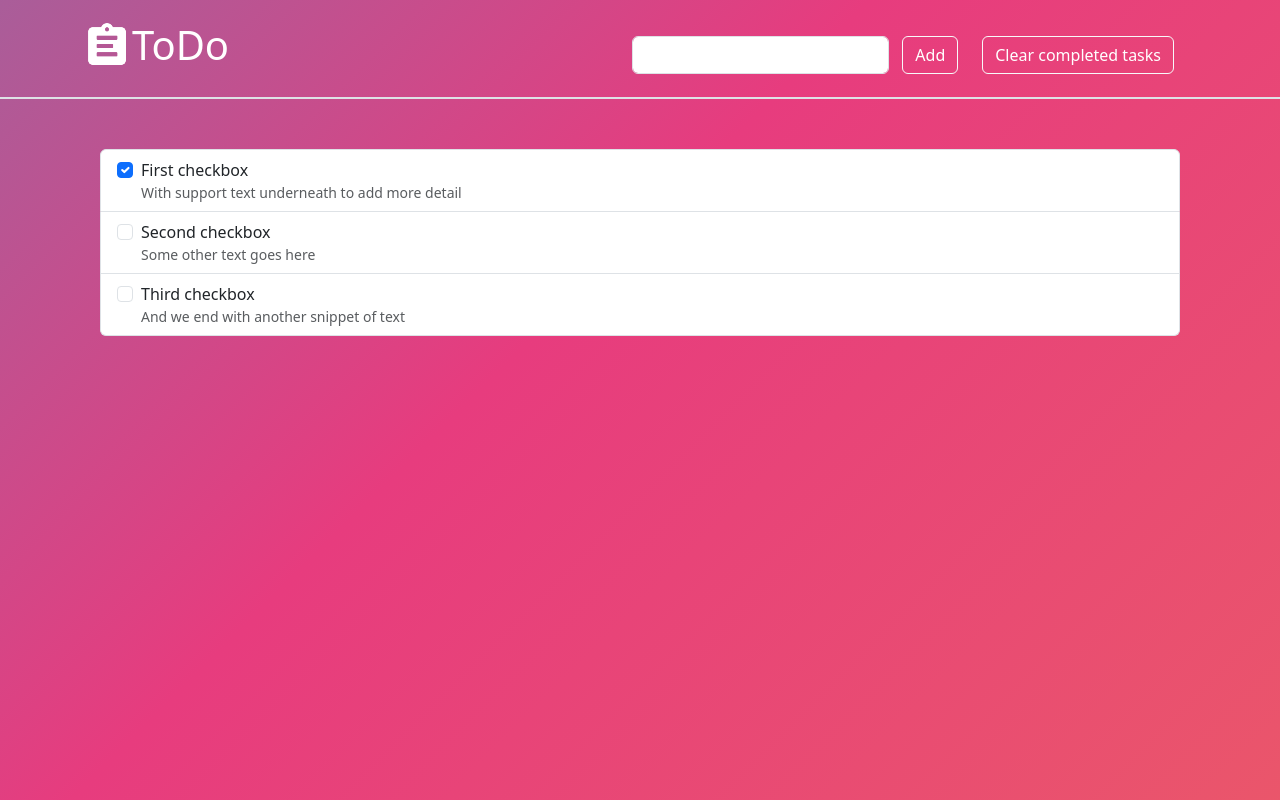
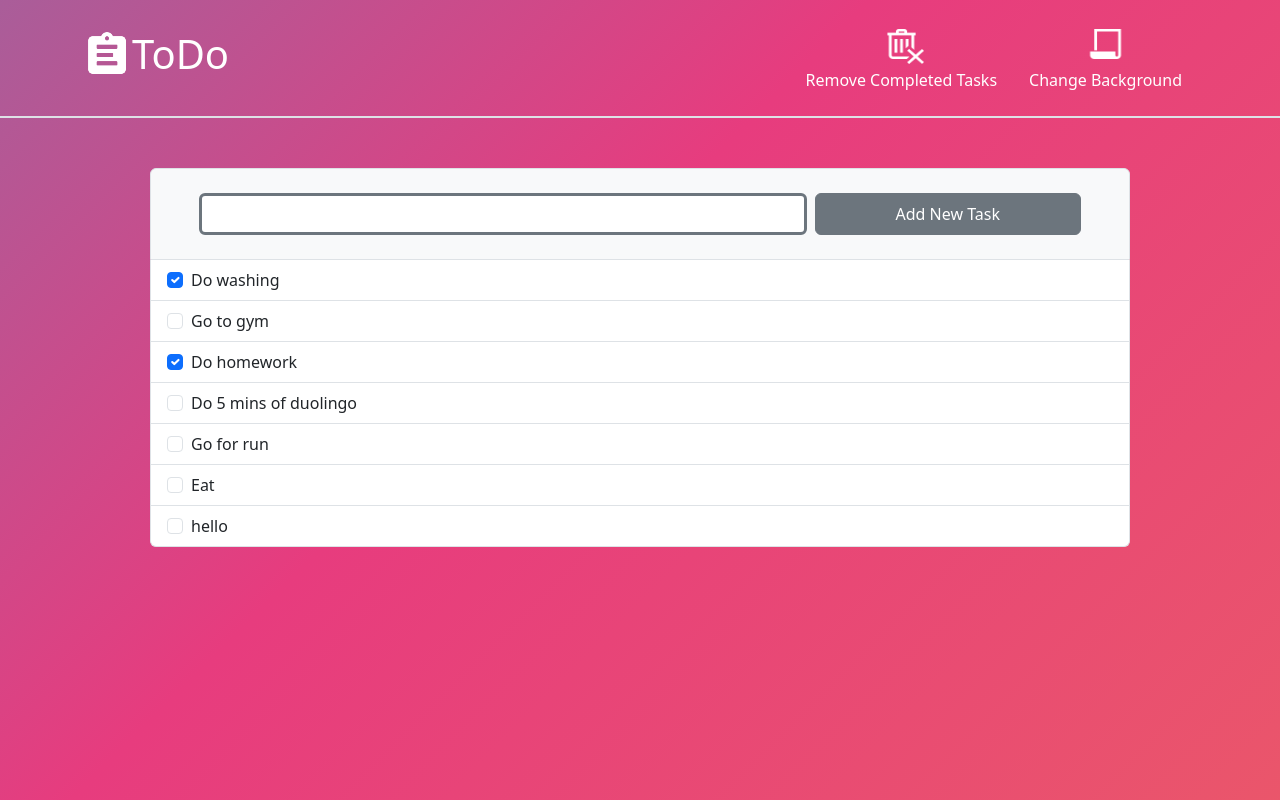
Before and after one commit to vincent-jack/todo-list-website, a Flask app: page / in a window 1280 px wide. Run offline with Flask 3, Linux system fonts and the light colour scheme; some libraries are stand-ins or nearby versions.

Commit message:
Add ability to create new tasks and save them

```diff
--- /dev/null
+++ b/instance/task-data.csv
@@ -0,0 +1,8 @@
+name,complete
+Do washing,True
+Go to gym,False
+Do homework,True
+Do 5 mins of duolingo,False
+Go for run,False
+Eat,False
+hello,False
--- a/main.py
+++ b/main.py
@@ -1,27 +1,24 @@
-from flask import Flask, render_template, redirect, url_for
+from flask import Flask, request, render_template, redirect, url_for
 from flask_bootstrap import Bootstrap5
-from flask_sqlalchemy import SQLAlchemy
-from sqlalchemy.orm import DeclarativeBase, Mapped, mapped_column
-from sqlalchemy import String, Boolean, create_engine
+import pandas
 import os
-
-
-class Base(DeclarativeBase):
-    pass
-
 
 app = Flask(__name__)
 Bootstrap5(app)
+app.config['SECRET_KEY'] = os.environ.get("FLASK_KEY")
 
-db = SQLAlchemy(model_class=Base)
-app.config['SECRET_KEY'] = os.environ.get("FLASK_KEY")
-app.config["SQLALCHEMY_DATABASE_URI"] = "sqlite:///items.db"
-db.init_app(app)
+df = pandas.read_csv("instance/task-data.csv")
 
 
-@app.route("/")
+@app.route("/", methods=['GET', 'POST'])
 def home():
-    return render_template("index.html")
+    if "add" in request.form:
+        text = request.form.get("task-name")
+        df.loc[len(df.index)] = {"name": text, "complete": False}
+        df.to_csv("instance/task-data.csv", index=False)
+
+    return render_template("index.html", tasks=df)
+
 
 if __name__ == "__main__":
     app.run(debug=True)
--- a/templates/index.html
+++ b/templates/index.html
@@ -6,7 +6,7 @@
     <link href="https://cdn.jsdelivr.net/npm/bootstrap@5.3.3/dist/css/bootstrap.min.css" rel="stylesheet" integrity="sha384-QWTKZyjpPEjISv5WaRU9OFeRpok6YctnYmDr5pNlyT2bRjXh0JMhjY6hW+ALEwIH" crossorigin="anonymous">
     <link rel="stylesheet" href="static/css/styles.css">
 </head>
-<body class="background-animated">
+<body>
 
 <!-- Header -->
 <div class="px-2 py-2 border-bottom border-2">
@@ -19,48 +19,41 @@
 
             <ul class="nav col-12 col-lg-auto my-2 justify-content-center text-small">
                 <li>
-                    <div class="text-white btn" style="margin-top: 13px;">
-                        <input class="form-control">
-                    </div>
-                </li>
-                <li>
-                    <a href="#" class="text-white btn btn-outline-light" style="margin-top: 20px;">
-                        Add
+                    <a href="#" class="nav-link text-white">
+                    <img src="static/images/bin.png" height="40" width="45" class="bi d-block mx-auto mb-1">
+                    Remove Completed Tasks
                     </a>
                 </li>
                 <li>
-                    <a href="#" class="text-white btn mx-4 btn-outline-light" style="margin-top: 20px;">
-                        Clear completed tasks
+                    <a href="#" class="nav-link text-white">
+                    <img src="static/images/wallpaper.png" height="40" width="45" class="bi d-block mx-auto mb-1">
+                    Change Background
                     </a>
                 </li>
             </ul>
         </div>
     </div>
 </div>
+<!-- List -->
+<div class="list-group" style="margin-left: 150px; margin-right: 150px; margin-top: 50px;">
+    <form class="list-group-item d-flex gap-2 bg-light py-4 px-5" method="POST">
+        <input class="form-control border border-secondary border-3" name="task-name">
+        <input class="btn btn-secondary" style="padding-left: 80px; padding-right: 80px; white-space: nowrap;" value="Add New Task" type="submit" name="add">
+    </form>
 
-<!-- List -->
-<div class="list-group" style="margin-left: 100px; margin-right: 100px; margin-top: 50px;">
+    {% for index, row in tasks.iterrows(): %}
     <label class="list-group-item d-flex gap-2">
+        {% if row["complete"] == True %}
         <input class="form-check-input flex-shrink-0" type="checkbox" value="" checked="">
+        {% else %}
+        <input class="form-check-input flex-shrink-0" type="checkbox" value="">
+        {% endif %}
         <span>
-            First checkbox
-        <small class="d-block text-body-secondary">With support text underneath to add more detail</small>
+            {{ row["name"] }}
         </span>
     </label>
-    <label class="list-group-item d-flex gap-2">
-        <input class="form-check-input flex-shrink-0" type="checkbox" value="">
-        <span>
-            Second checkbox
-            <small class="d-block text-body-secondary">Some other text goes here</small>
-        </span>
-    </label>
-    <label class="list-group-item d-flex gap-2">
-        <input class="form-check-input flex-shrink-0" type="checkbox" value="">
-        <span>
-            Third checkbox
-            <small class="d-block text-body-secondary">And we end with another snippet of text</small>
-        </span>
-    </label>
+    {% endfor %}
+
 </div>
 
 </body>
```
Also changed, not shown: instance/items.db (deleted), static/images/bin.png (added), static/images/wallpaper.png (added).
